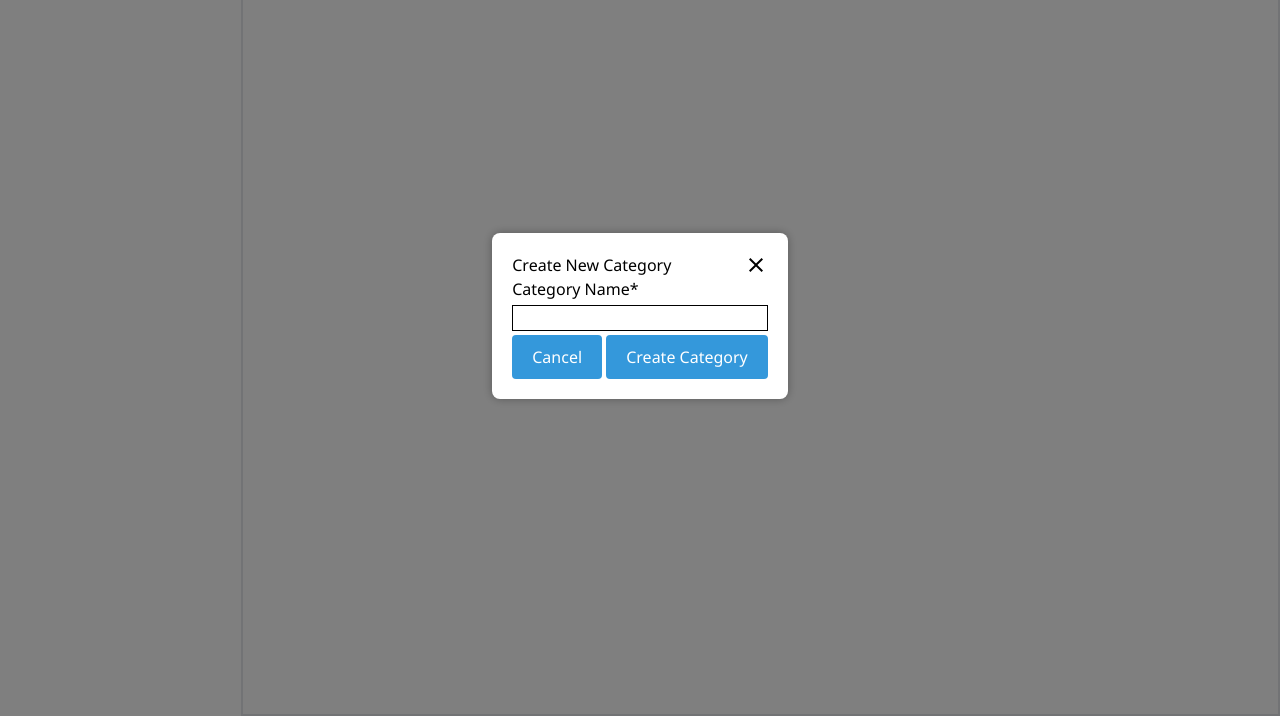
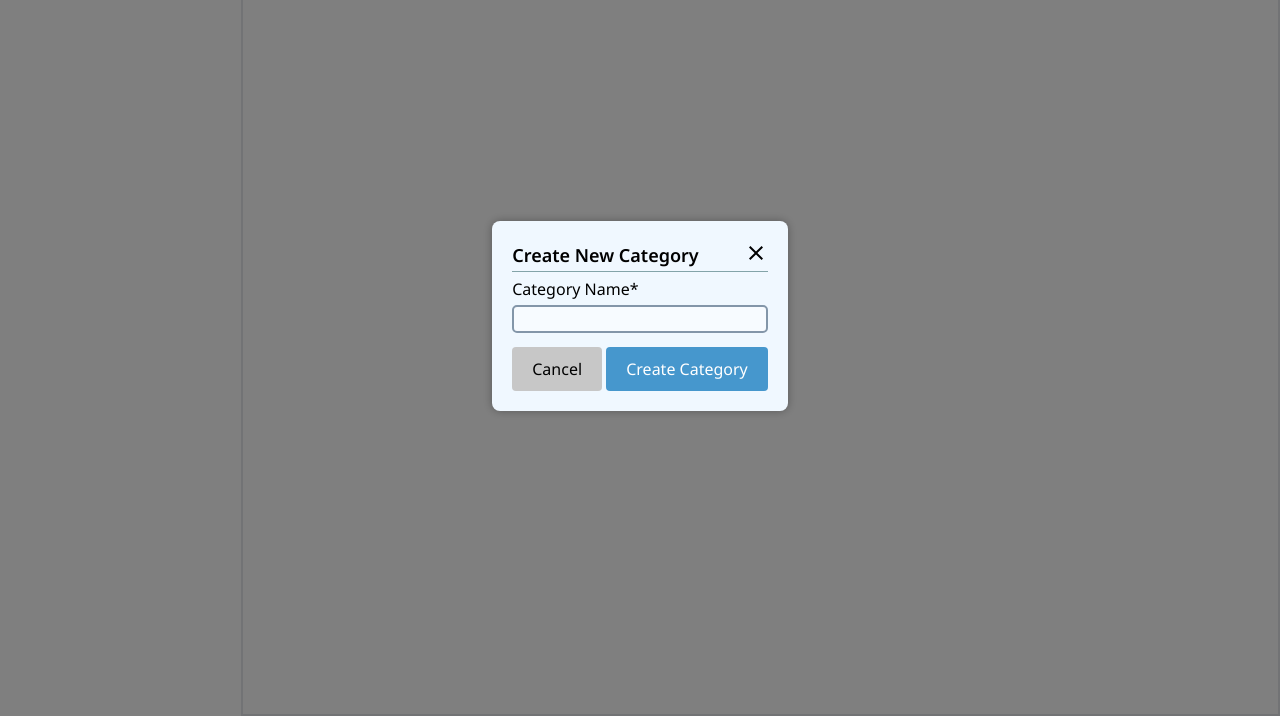
Before and after one commit to Epoza/todo-list, a website built with Vite: page index.html in a window 1280 px wide. Both pictures are taken after a click on the element 205 px from the left and 35 px from the top of the page. Shown: the part 84-800 px from the top of the page. Built offline with nearby package versions, Linux system fonts and the light colour scheme.

Commit message:
style modal

```diff
--- a/src/modal.ts
+++ b/src/modal.ts
@@ -34,13 +34,13 @@ export function modal(contentType: string) {
         `
         <div id="modal-content">
          <div id="modalHeader">
-          <h2>Create New ${capitalizedContentType}</h2>
+          <h2 class="large-text">Create New ${capitalizedContentType}</h2>
           <div class="svgButton" id="close"><img src="../images/close.svg" alt="close modal icon"></div>
          </div>
          <form id="${contentType}Form">
           <label for="${contentType}Name">${capitalizedContentType} Name*</label>
           <input type="text" id="${contentType}Name" name="${contentType}Name" required>
-          <div class="modal${capitalizedContentType}buttons">
+          <div class="modal${capitalizedContentType}Buttons">
            <button class="modal-button" id="cancel">Cancel</button>
            <button class="modal-button" type="submit">Create ${capitalizedContentType}</button>
           </div>
--- a/src/style.css
+++ b/src/style.css
@@ -30,12 +30,17 @@
   padding: 20px;
   border-radius: 8px;
   box-shadow: 0 0 10px rgba(0, 0, 0, 0.3);
+  background-color: aliceblue;
 }
 
 #modalHeader {
   display: flex;
   flex-direction: row;
   justify-content: space-between;
+  font-weight: 700;
+  border-bottom: 1px solid #83a4a9;
+  padding-bottom: 2px;
+  margin-bottom: 5px;
 }
 
 #taskForm, #categoryForm {
@@ -47,26 +52,35 @@
 }
 
 input, textarea {
-  border: 1px solid black;
-}
-
-.modalTaskbuttons {
-  display: flex;
-  justify-content: space-between;
-  margin-top: 20px;
+  border: 2px solid #8396a9;
+  border-radius: 5px;
+  background-color: #f7fbff;
 }
 
 .modal-button {
   padding: 10px 20px;
-  background-color: #3498db;
   color: #fff;
   border: none;
   border-radius: 4px;
   cursor: pointer;
+  margin-top: 10px;
 }
 
-.modal-button:hover {
+button[type="submit"] {
+  background-color: #4697cd;
+}
+
+button[type="submit"]:hover {
   background-color: #2980b9;
+}
+
+button#cancel {
+  background-color: #c7c7c7;
+  color: black;
+}
+
+button#cancel:hover {
+  background-color: #aeaeae;
 }
 
 /* -------------------- categories list --------------------  */
```
